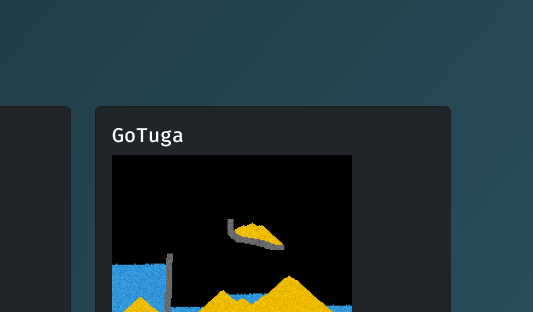
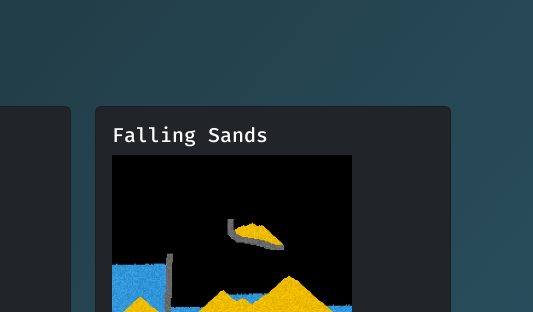
Before and after one commit to Z6dev/z6dev.github.io, a plain HTML site: page index.html in a window 1280 px wide. Shown: the part 810-1122 px from the top of the page, 747-1280 px from the left. Drawn offline with nearby package versions, Linux system fonts and the light colour scheme.

Commit message:
Update index.html

```diff
--- a/index.html
+++ b/index.html
@@ -95,7 +95,7 @@
         <div class="col-md-4" data-aos="zoom-in">
             <div class="card project-card bg-dark text-white">
                 <div class="card-body">
-                    <h5 class="card-title">GoTuga</h5>
+                    <h5 class="card-title">Falling Sands</h5>
                     <img src="assets/sands.png" alt="Falling Sands Game" width="240" height="160" />
                     <p class="card-text">
                         A Little game I made coz I like noita.<br>
```
